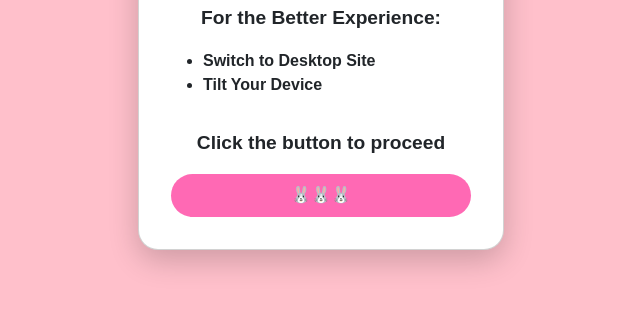
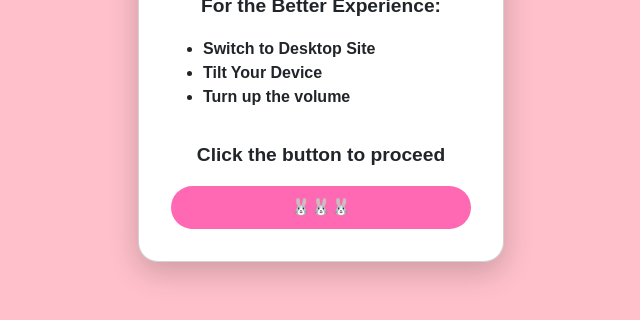
Before and after one commit to htmljei/i-love-you, a plain HTML site: page index.html in a window 1280 px wide. Shown: the part 466-786 px from the top of the page, without its empty margins (319-959 px from the left). Drawn offline with nearby package versions, Linux system fonts and the light colour scheme.

Commit message:
Update index.html

```diff
--- a/index.html
+++ b/index.html
@@ -80,6 +80,7 @@
     <ul style="text-align: left;">
       <li>Switch to Desktop Site</li>
       <li>Tilt Your Device</li>
+      <li>Turn up the volume</li>
     </ul>
     <p>Click the button to proceed</p>
     <button onclick="proceedToIndex()">🐰🐰🐰</button>
```
